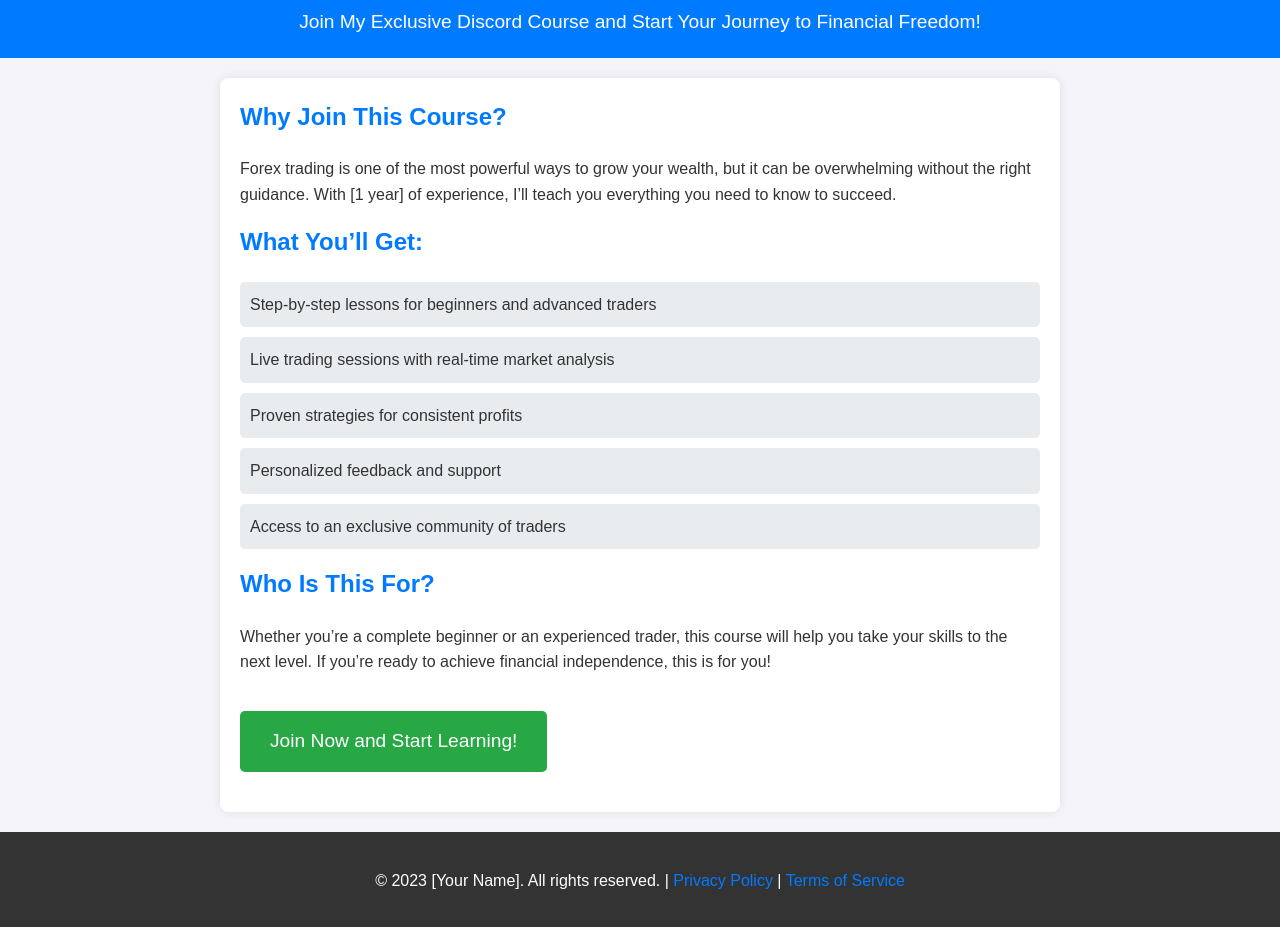
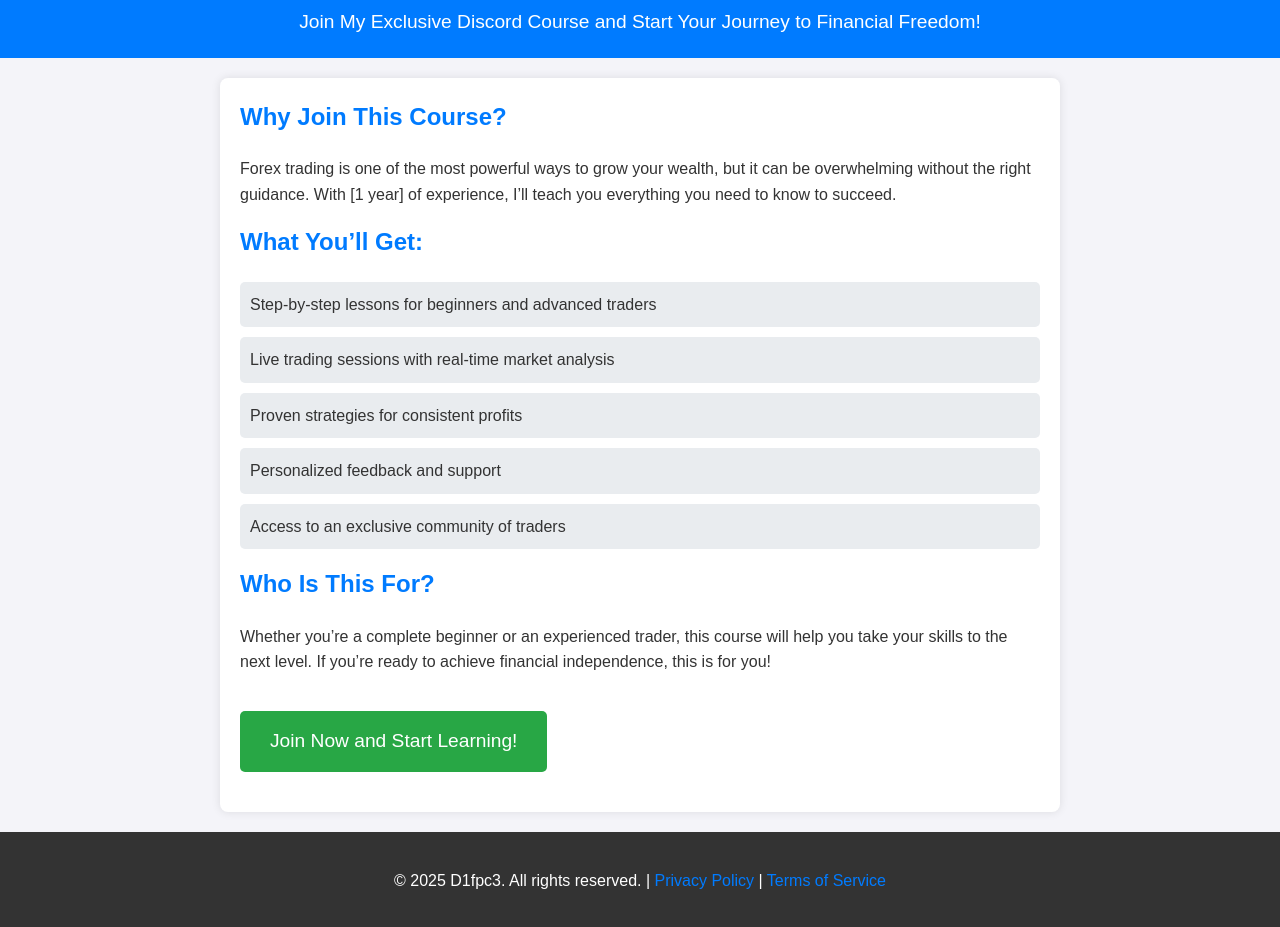
Before and after one commit to Frankie2Fast/forex-course-landing-page1, a plain HTML site: page index.html in a window 1280 px wide. Shown: the part 87-1014 px from the top of the page. Drawn offline with Linux system fonts and the light colour scheme.

Commit message:
Update index.html

```diff
--- a/index.html
+++ b/index.html
@@ -117,7 +117,7 @@
   </div>
 
   <footer>
-    <p>© 2023 [Your Name]. All rights reserved. | <a href="#">Privacy Policy</a> | <a href="#">Terms of Service</a></p>
+    <p>© 2025 D1fpc3. All rights reserved. | <a href="#">Privacy Policy</a> | <a href="#">Terms of Service</a></p>
   </footer>
 </body>
 </html>
```
